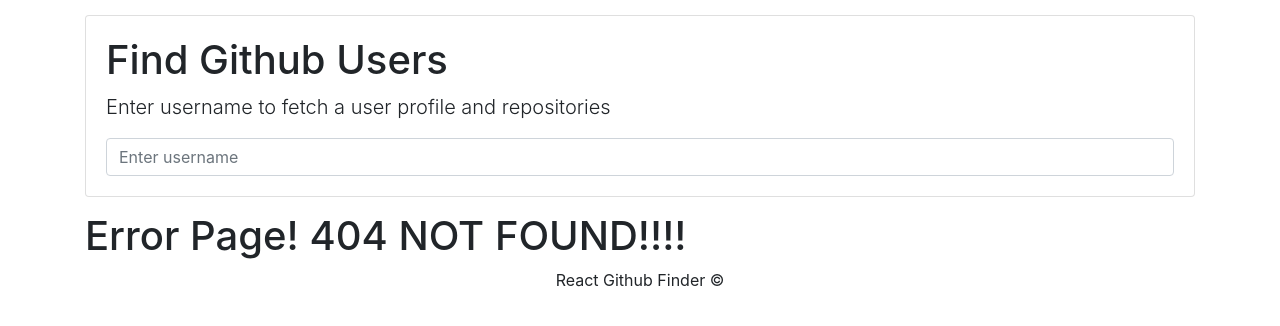
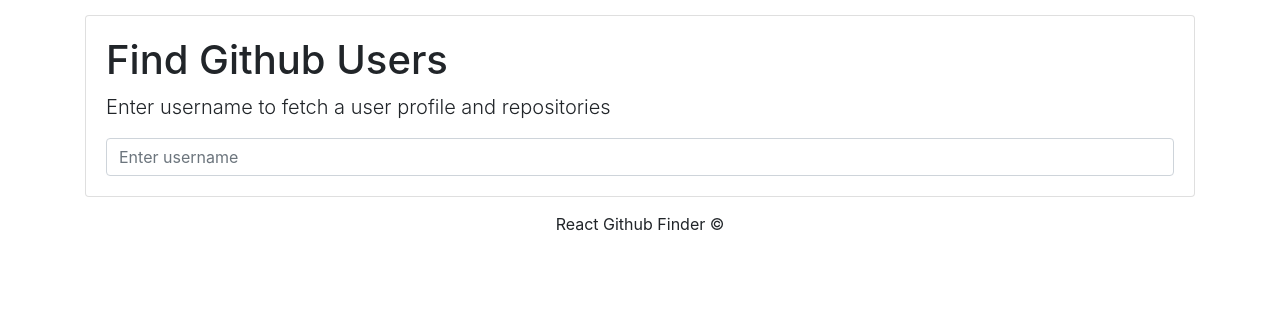
Before and after one commit to yaminmhd/github-react-finder, a React (Create React App) app: page / in a window 1280 px wide. Before the commit this address had no page. Shown: the top 326 px of the page. Built offline with nearby package versions, Linux system fonts and the light colour scheme.

Commit message:
Added new state inputEntered and created ErrorPage component

```diff
--- a/src/App.js
+++ b/src/App.js
@@ -15,7 +15,8 @@
     super(props);
     this.state = {
       profile: [],
-      repos: []
+      repos: [],
+      inputEntered: false
     };
   }
 
@@ -23,29 +24,27 @@
     if (term === "") {
       this.setState({
         profile: [],
-        repos: []
+        repos: [],
+        inputEntered: false
       });
     } else {
-      try {
       const profileResponse = await fetch(
         `https://api.github.com/users/${term}?client_id=${id}&client_secret=${secret}`
       );
 
       const repoResponse = await fetch(
-          `https://api.github.com/users/${term}/repos?per_page=5
-          }&sort=created: asc
-          }&client_id=${id}&client_secret=${secret}`
+        `https://api.github.com/users/${term}/repos?per_page=15
+          &sort=created:asc
+          &client_id=${id}&client_secret=${secret}`
       );
 
       const profile = await profileResponse.json();
       const repos = await repoResponse.json();
       this.setState({
         profile,
-          repos
+        repos,
+        inputEntered: true
       });
-      } catch (error) {
-        console.log(error);
-      }
     }
   }
 
@@ -53,18 +52,24 @@
     const search = _.debounce(term => {
       this.inputSearch(term);
     }, 300);
-    const { profile, repos } = this.state;
+
+    const { profile, repos, inputEntered } = this.state;
+
     const inputNull =
       (profile.length === 0 || profile.message === "Not Found") &&
       (repos.length === 0 || repos.message === "Not Found");
+
+    const inputEnteredButNoUser =
+      inputEntered === true &&
+      profile.message === "Not Found" &&
+      repos.message === "Not Found";
+
+
     return (
       <div className="container">
         <SearchBar onSearchTermChange={search} />
-        {!inputNull ? (
-          <ProfileSection profile={this.state.profile} />
-        ) : (
-          <ErrorPage />
-        )}
+        {!inputNull && <ProfileSection profile={this.state.profile} />}
+        {inputEnteredButNoUser && <ErrorPage/>}
         {!inputNull && <RepoSection repos={this.state.repos} />}
         <Footer />
       </div>
--- a/src/components/ErrorPage/ErrorPage.js
+++ b/src/components/ErrorPage/ErrorPage.js
@@ -1,9 +1,11 @@
 import React from 'react';
 
-const ErrorPage = () => (
-  <div>
-    <h1>Error Page! 404 NOT FOUND!!!!</h1>
-  </div>
-);
+const ErrorPage = () => {
+  return(
+    <div className="App">
+      <img src={'https://i0.wp.com/media.boingboing.net/wp-content/uploads/2011/12/404.jpg?w=750'} alt="cat 404"/>
+    </div>
+  );
+}
 
 export default ErrorPage;
```
Lines whose indentation alone changed are shown as unchanged.
